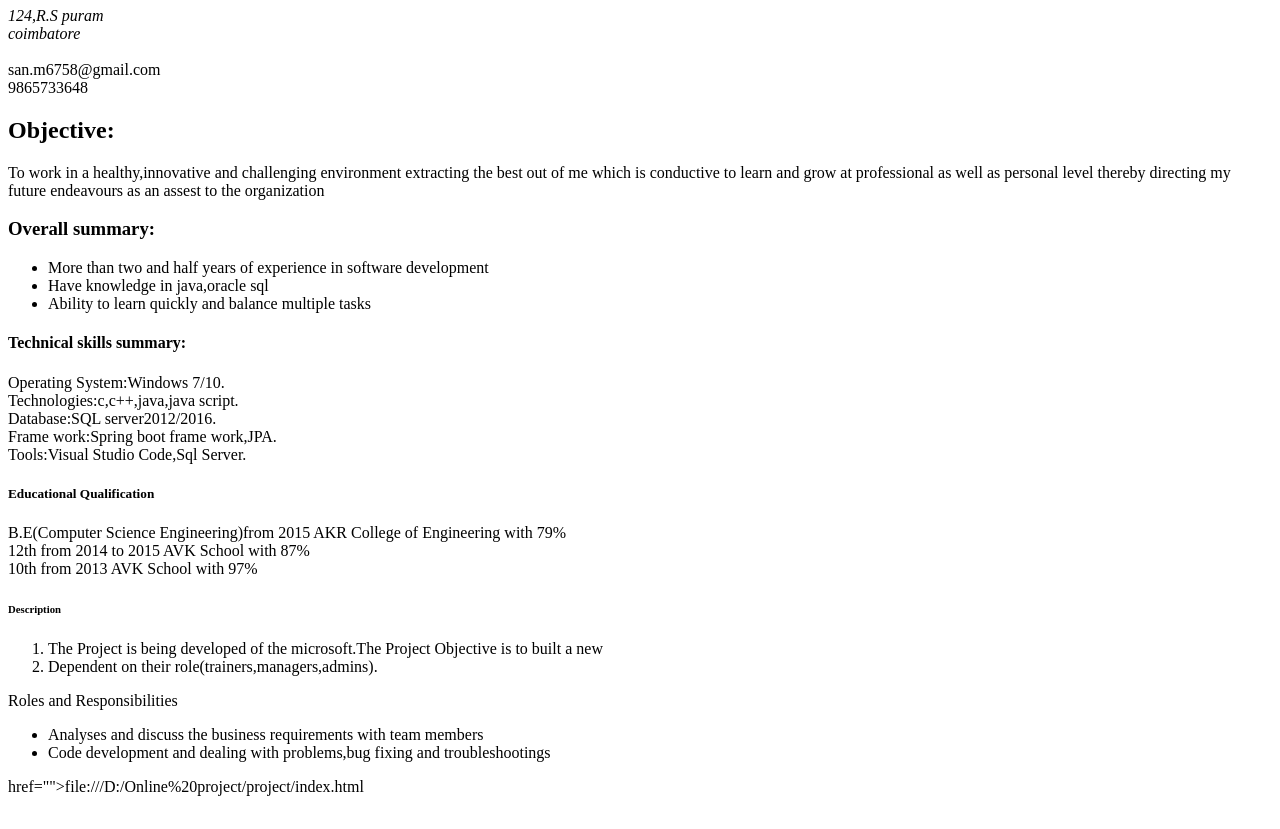
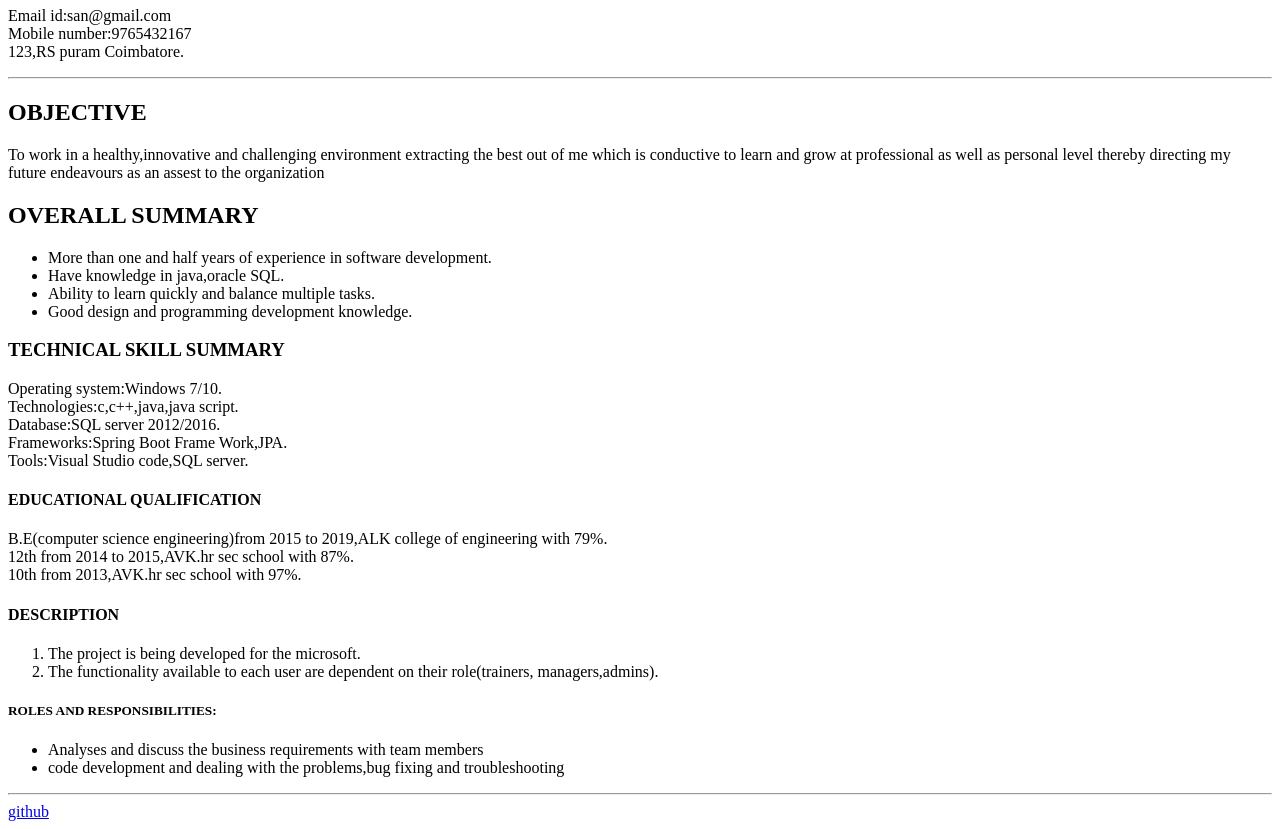
Before and after one commit to santhiya1617/project, a plain HTML site: page profile.html in a window 1280 px wide. Shown: the part 73-902 px from the top of the page. Before the commit the page ends 877 px from the top, so only its background shows below. Drawn offline with Linux system fonts and the light colour scheme.

Commit message:
added paragraph

```diff
--- a/profile.html
+++ b/profile.html
@@ -3,39 +3,54 @@
 <head>
     <meta charset="UTF-8">
     <meta name="viewport" content="width=device-width, initial-scale=1.0">
-    <title>My Resume</title>
+    <title>my Resume</title>
 </head>
 <body>
     <header>
-    <h1>santhiya m</h1>
-    <address>124,R.S puram <br>coimbatore</address><br>san.m6758@gmail.com<br>9865733648
+        <h1>Santhiya m</h1>
+        <p>Email id:san@gmail.com <br> Mobile number:9765432167 <br> 123,RS puram Coimbatore.</p>
     </header>
+    <hr>
     <main>
-    <h2>Objective:</h2>
+        <section>
+            <h2>OBJECTIVE</h2>
             <p>To work in a healthy,innovative and challenging environment extracting the best out of me which is conductive to learn and grow at professional as well as personal level thereby directing my future endeavours as an assest to the organization</p>
-    <h3>Overall summary:</h3>
+        </section>
+        <section>
+            <h2>OVERALL SUMMARY</h2>
             <ul>
-        <li>More than two and half years of experience in software development</li>
-        <li>Have knowledge in java,oracle sql</li>
-        <li>Ability to learn quickly and balance multiple tasks</li>
+                <li>More than one and half years of experience in software development.</li>
+                <li>Have knowledge in java,oracle SQL.</li>
+                <li>Ability to learn quickly and balance multiple tasks.</li>
+                <li>Good design and programming development knowledge.</li>
             </ul>
-    <h4>Technical skills summary:</h4>
-    <p>Operating System:Windows 7/10.<br>Technologies:c,c++,java,java script.<br>Database:SQL server2012/2016.<br>Frame work:Spring boot frame work,JPA.<br>Tools:Visual Studio Code,Sql Server. </p>
-    <h5>Educational Qualification</h5>
-    <p>B.E(Computer Science Engineering)from 2015 AKR College of Engineering with 79%<br>12th from 2014 to 2015 AVK School with 87%<br>10th from 2013 AVK School with 97%</p>
-    <h6>Description</h6>
+        </section>
+        <section>
+            <h3>TECHNICAL SKILL SUMMARY</h3>
+            <p>Operating system:Windows 7/10.<br>Technologies:c,c++,java,java script.<br>Database:SQL server 2012/2016.<br>Frameworks:Spring Boot Frame Work,JPA.<br>Tools:Visual Studio code,SQL server.</p>
+        </section>
+        <section>
+            <h4>EDUCATIONAL QUALIFICATION</h4>
+            <p>B.E(computer science engineering)from 2015 to 2019,ALK college of engineering with 79%.<br>12th from 2014 to 2015,AVK.hr sec school with 87%.<br>10th from 2013,AVK.hr sec school with 97%.</p>
+        </section>
+        <section>
+            <h4>DESCRIPTION</h4>
             <ol>
-        <li>The Project is being developed of the microsoft.The Project Objective is to built a new</li>
-        <li>Dependent on their role(trainers,managers,admins).</li>
+                <li>The project is being developed for the microsoft. </li>
+                <li>The functionality available to each user are dependent on their role(trainers, managers,admins).</li>
             </ol>
-    <h7>Roles and Responsibilities</h7>
+        </section>
+        <section>
+            <h5>ROLES AND RESPONSIBILITIES:</h5>
             <ul>
                 <li>Analyses and discuss the business requirements with team members</li>
-        <li>Code development and dealing with problems,bug fixing and troubleshootings</li>
+                <li>code development and dealing with the problems,bug fixing and troubleshooting</li>
             </ul>
+        </section>
     </main>
+    <hr>
     <footer>
-    <a>href="">file:///D:/Online%20project/project/index.html</a>
+        <a href="https://github.com/santhiya1617/project">github</a>
     </footer>
 </body>
 </html>
```
Lines whose indentation alone changed are shown as unchanged.
